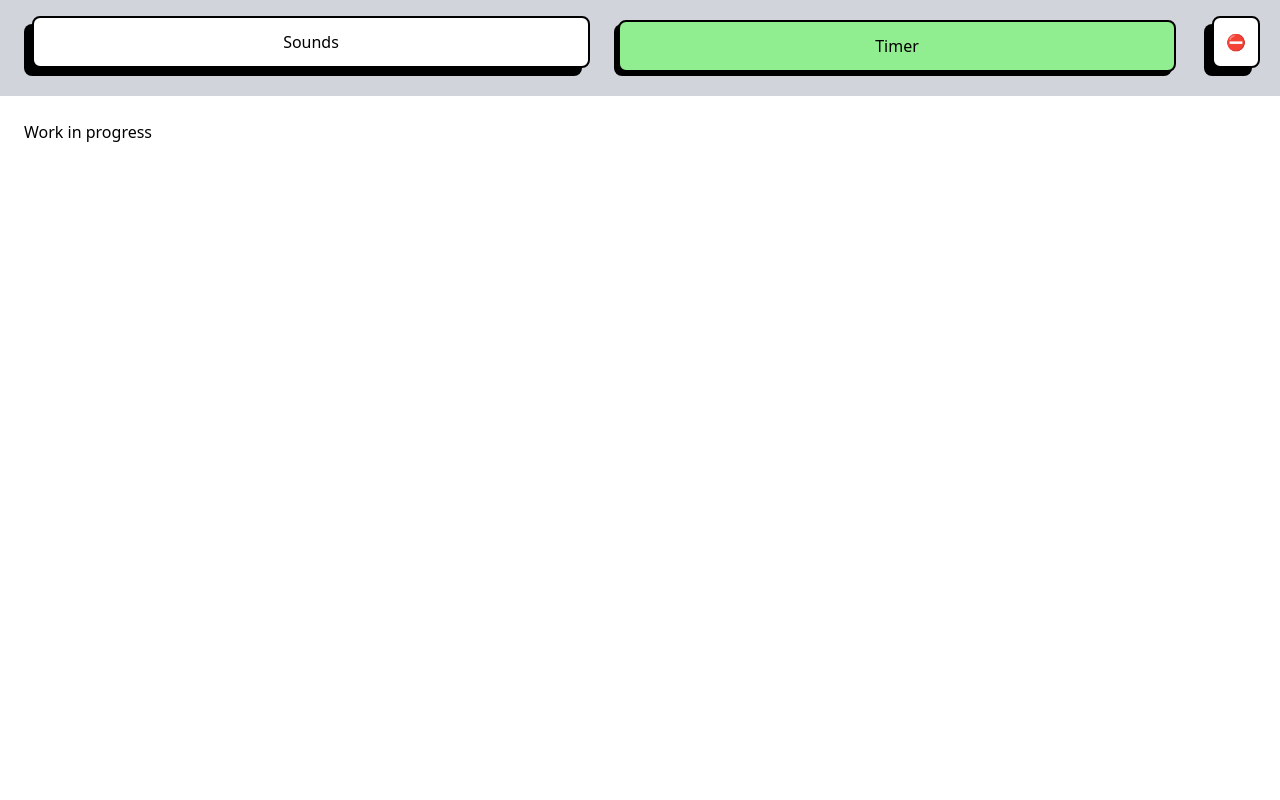
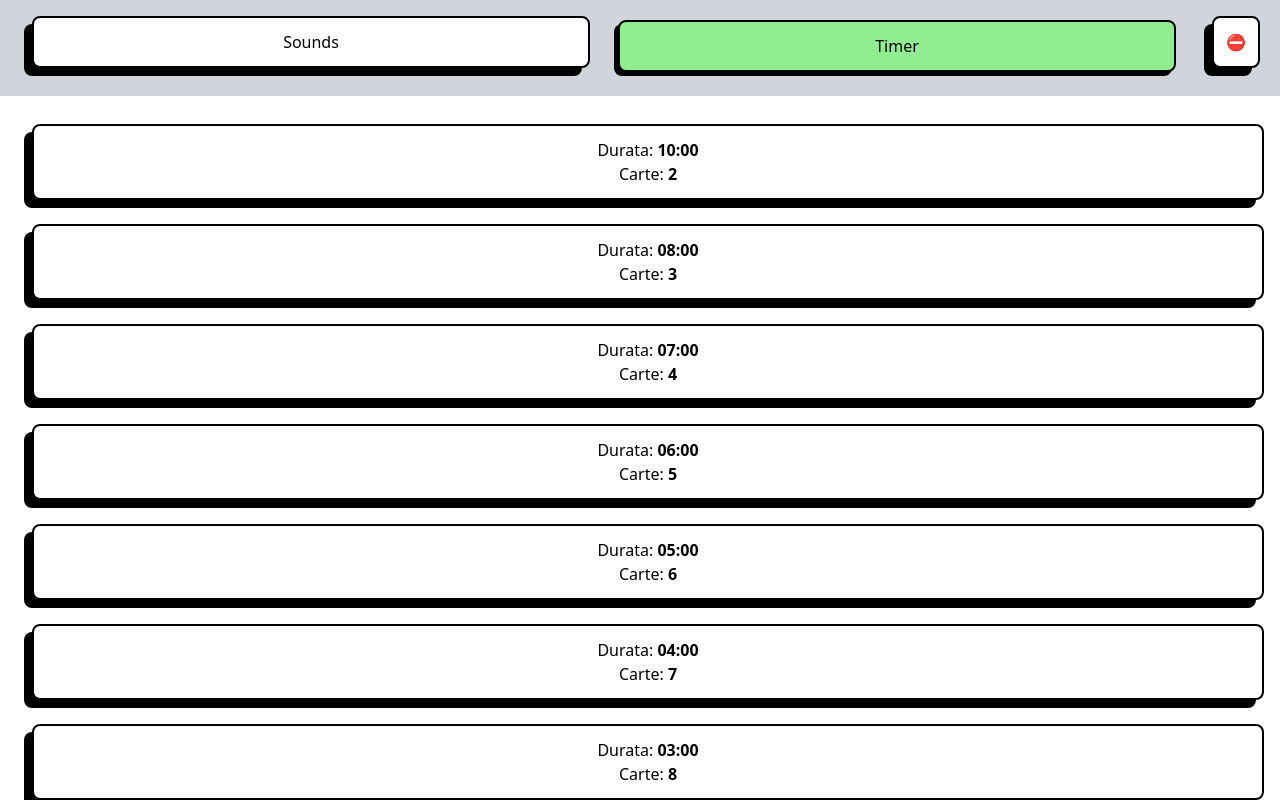
Before and after one commit to bbtgnn/jusc-companion-app, a SvelteKit app: page / in a window 1280 px wide. Both pictures are taken after a click on the button "Timer". Built offline with nearby package versions, Linux system fonts and the light colour scheme.

Commit message:
added timer base

```diff
--- a/src/lib/ui/tab.svelte
+++ b/src/lib/ui/tab.svelte
@@ -10,6 +10,6 @@
 
 <!--  -->
 
-<div class="grow flex flex-col flex-nowrap" class:hidden>
+<div class="grow flex flex-col flex-nowrap overflow-y-auto" class:hidden>
 	<slot />
 </div>
--- a/src/routes/+page.svelte
+++ b/src/routes/+page.svelte
@@ -29,7 +29,7 @@
 <div
 	class="
     bg-gray-300 pl-6 pr-7 pb-5 pt-6 space-x-8 h-24
-    flex flex-row flex-nowrap items-stretch
+    flex flex-row flex-nowrap items-stretch shrink-0
 "
 >
 	{#each views as view}
--- a/src/routes/partials/sounds.svelte
+++ b/src/routes/partials/sounds.svelte
@@ -55,9 +55,7 @@
 
 <!--  -->
 
-<div class="p-6 flex flex-col flex-nowrap items-stretch grow space-y-6">
-	<div class="h-1" />
-
+<div class="px-6 py-9 flex flex-col flex-nowrap items-stretch grow space-y-6">
 	<!-- Papi & related -->
 	<LoopButton name="papi" src={tracks.papi.src} on:click={stopMamacita} grow
 		>Papi</LoopButton
@@ -90,6 +88,4 @@
 	<LoopButton name="mambo" grow lock disableOnLock src={tracks.mambo.src}
 		>Mambo Salentino</LoopButton
 	>
-
-	<div class="h-1" />
 </div>
--- a/src/routes/partials/special.svelte
+++ b/src/routes/partials/special.svelte
@@ -1,6 +1,8 @@
 <script lang="ts">
 	import { howls, stopHowl } from '$lib/ui/loopButton.svelte';
 	import Button from '$lib/ui/button.svelte';
+
+	//
 
 	function stopMambo() {
 		stopHowl($howls['mambo']);
@@ -8,13 +10,24 @@
 
 	let isMamboPlaying: boolean;
 	$: isMamboPlaying = $howls['mambo']?.isPlaying;
+
+	//
+
+	function stopTimer() {
+		console.log('Stop!');
+	}
 </script>
 
 <div class="grow flex flex-col p-6">
-	<p class="mb-6">
-		Schiacciare solo in caso di partenza non intenzionale di "Mambo Salentino"
+	<p class="mb-4">
+		Schiacciare solo in caso di partenza non intenzionale di "Mambo Salentino".
 	</p>
 	<Button disabled={!isMamboPlaying} grow on:click={stopMambo}
 		>Stop Mambo</Button
 	>
+
+	<div class="h-8" />
+
+	<p class="mb-4">Schiacciare solo in caso di stop d'emergenza del timer.</p>
+	<Button grow on:click={stopTimer}>Stop Timer</Button>
 </div>
--- a/src/routes/partials/timer.svelte
+++ b/src/routes/partials/timer.svelte
@@ -1,3 +1,69 @@
-<div class="p-6 flex flex-col flex-nowrap items-stretch grow space-y-6">
-	<p>Work in progress</p>
+<script lang="ts">
+	import Button from '$lib/ui/button.svelte';
+
+	type TimerConfig = {
+		duration: number;
+		cards: number;
+	};
+
+	const baseConfig: Array<TimerConfig> = [
+		{ duration: 60 * 10, cards: 2 },
+		{ duration: 60 * 8, cards: 3 },
+		{ duration: 60 * 7, cards: 4 },
+		{ duration: 60 * 6, cards: 5 },
+		{ duration: 60 * 5, cards: 6 },
+		{ duration: 60 * 4, cards: 7 },
+		{ duration: 60 * 3, cards: 8 },
+		{ duration: 60 * 2, cards: 9 },
+		{ duration: 60 + 48, cards: 10 },
+		{ duration: 60 + 48, cards: 11 },
+		{ duration: 60 + 48, cards: 12 },
+		{ duration: 60 + 48, cards: 13 }
+	];
+
+	let currentTimer: TimerConfig | null = null;
+
+	function startTimer(timer: TimerConfig) {
+		currentTimer = timer;
+	}
+
+	let count = 0;
+
+	// const interval = setInterval(() => {
+	// 	count++;
+	// 	console.log(count);
+	// 	if (count == 20) {
+	// 		clearInterval(interval);
+	// 	}
+	// }, 1000);
+
+	function formatDuration(secs: number): string {
+		const minutes = Math.floor(secs / 60);
+		const minutesStr = minutes.toString().padStart(2, '0');
+		const seconds = secs % 60;
+		const secondsStr = seconds.toString().padStart(2, '0');
+		return `${minutesStr}:${secondsStr}`;
+	}
+</script>
+
+<!--  -->
+
+<div class="px-6 py-9 space-y-6 flex flex-col flex-nowrap items-stretch">
+	{#each baseConfig as timer}
+		{@const disabled = currentTimer != null && timer != currentTimer}
+		{@const duration = formatDuration(timer.duration)}
+		<Button
+			on:click={() => {
+				startTimer(timer);
+			}}
+			{disabled}
+			lock
+			disableOnLock
+		>
+			<div class="p-3">
+				<p>Durata: <strong>{duration}</strong></p>
+				<p>Carte: <strong>{timer.cards}</strong></p>
+			</div>
+		</Button>
+	{/each}
 </div>
```
Also changed, not shown: 30 other files (tests, documents, lock files or other folders).
